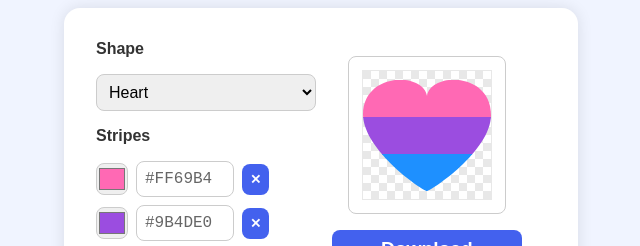
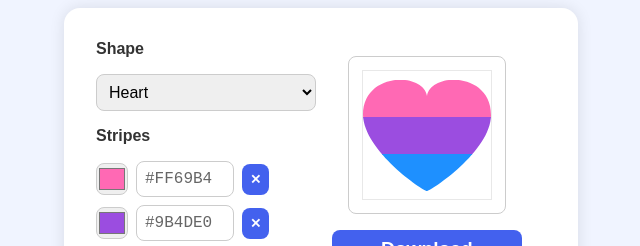
Before and after one commit to aimeerivers/queermoji, a plain HTML site: page index.html in a window 1280 px wide. In both pictures the pointer is over the element 745 px from the left and 295 px from the top of the page. Shown: the part 160-406 px from the top of the page, without its empty margins (319-959 px from the left). Drawn offline with Linux system fonts and the light colour scheme.

Commit message:
feat: a way to hide the mask-pattern

```diff
--- a/css/style.css
+++ b/css/style.css
@@ -105,6 +105,10 @@ canvas {
   align-items: center;
 }
 
+canvas:hover {
+  background: transparent;
+}
+
 button {
   background-color: var(--var-button-bg-color);
   color: var(--var-button-fg-color);
```
